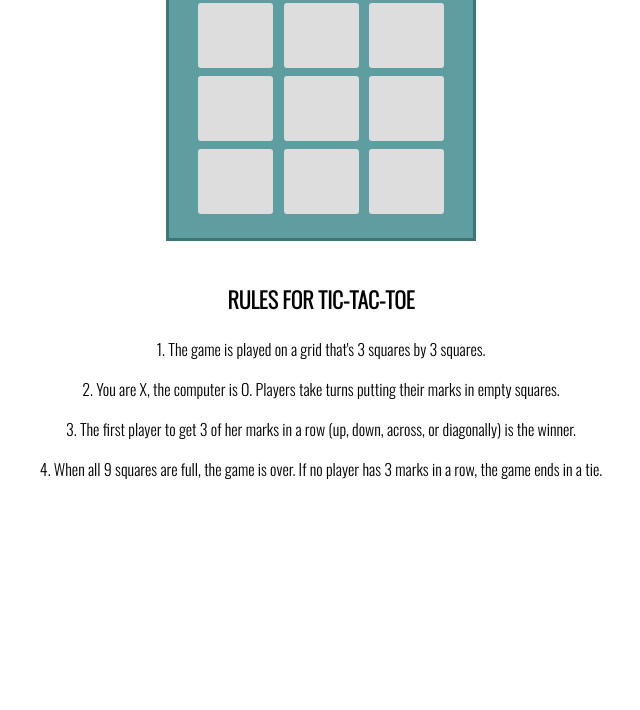
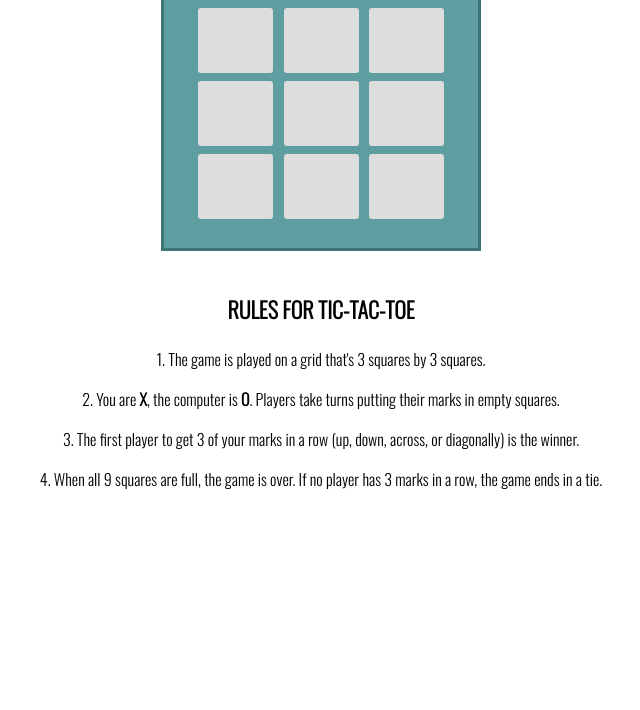
Before and after one commit to artneto/-tic-tac-toe, a plain HTML site: page index.html in a window 1280 px wide. Shown: the part 90-800 px from the top of the page, without its empty margins (319-959 px from the left). Drawn offline with nearby package versions, Linux system fonts and the light colour scheme.

Commit message:
add style to games rule

```diff
--- a/css/style.css
+++ b/css/style.css
@@ -33,11 +33,14 @@ h2, h3 {
 }
 .container{
     margin: 0 auto;
-    padding: 20px;
+    padding: 25px;
     max-width: 264px;
     background-color: #5F9EA0;
     border: 3px solid #3d7577;
 
+}
+span{
+    font-weight: 900;
 }
 
 .grid{
--- a/index.html
+++ b/index.html
@@ -9,9 +9,10 @@
 </head>
 <body>
 
-    <h2>Tic-Tac-Toe Game</h2>
+
     <div id="pop-box"></div>
     <div class="container">
+        <h2>Tic-Tac-Toe Game</h2>
         <div class="grid">
             <div class="cell" id="0"></div>
             <div class="cell" id="1"></div>
@@ -33,9 +34,9 @@
 
         <p>1. The game is played on a grid that's 3 squares by 3 squares.</p>
 
-        <p>2. You are X,  the computer is O. Players take turns putting their marks in empty squares.</p>
+        <p>2. You are <span>X</span>,  the computer is <span>O</span>. Players take turns putting their marks in empty squares.</p>
 
-        <p>3. The first player to get 3 of her marks in a row (up, down, across, or diagonally) is the winner.</p>
+        <p>3. The first player to get 3 of your marks in a row (up, down, across, or diagonally) is the winner.</p>
 
         <p>4. When all 9 squares are full, the game is over. If no player has 3 marks in a row, the game ends in a tie.</p>
     </div>
```
